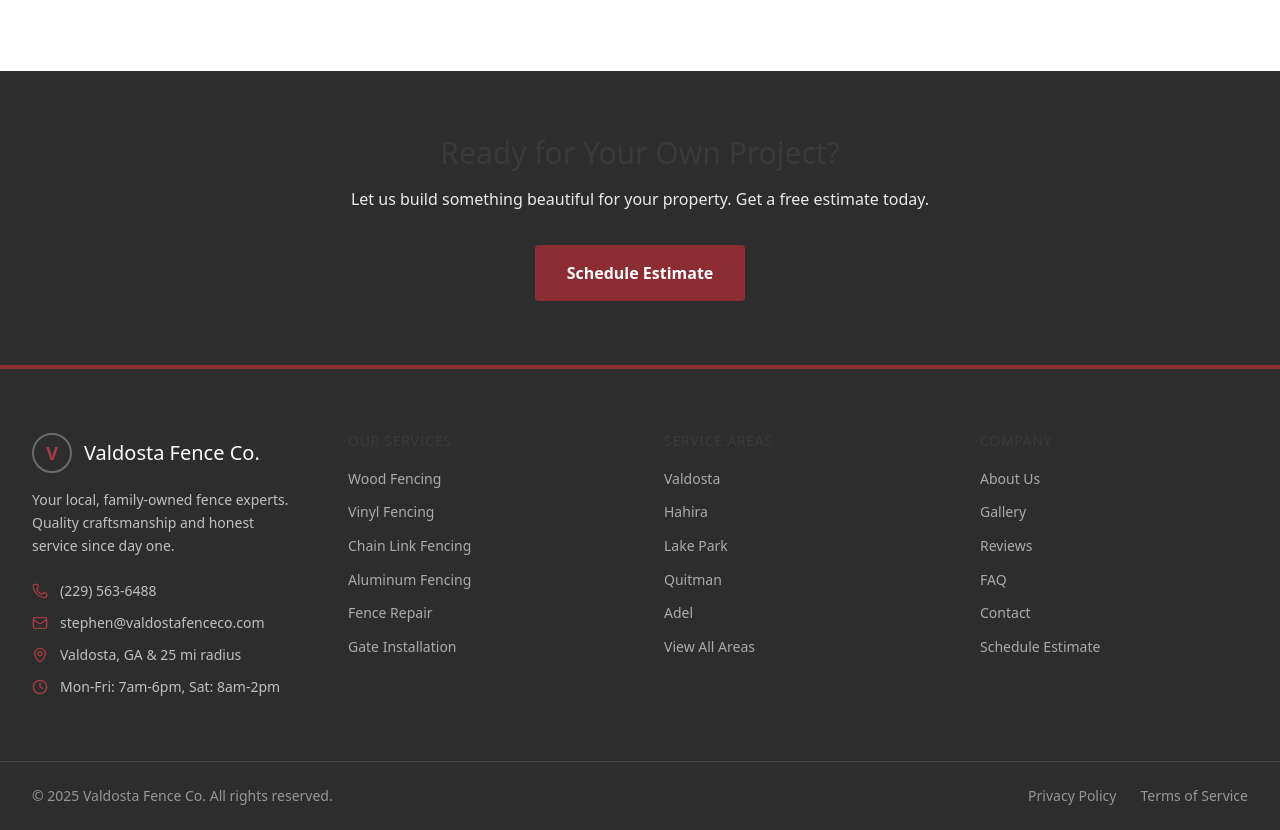
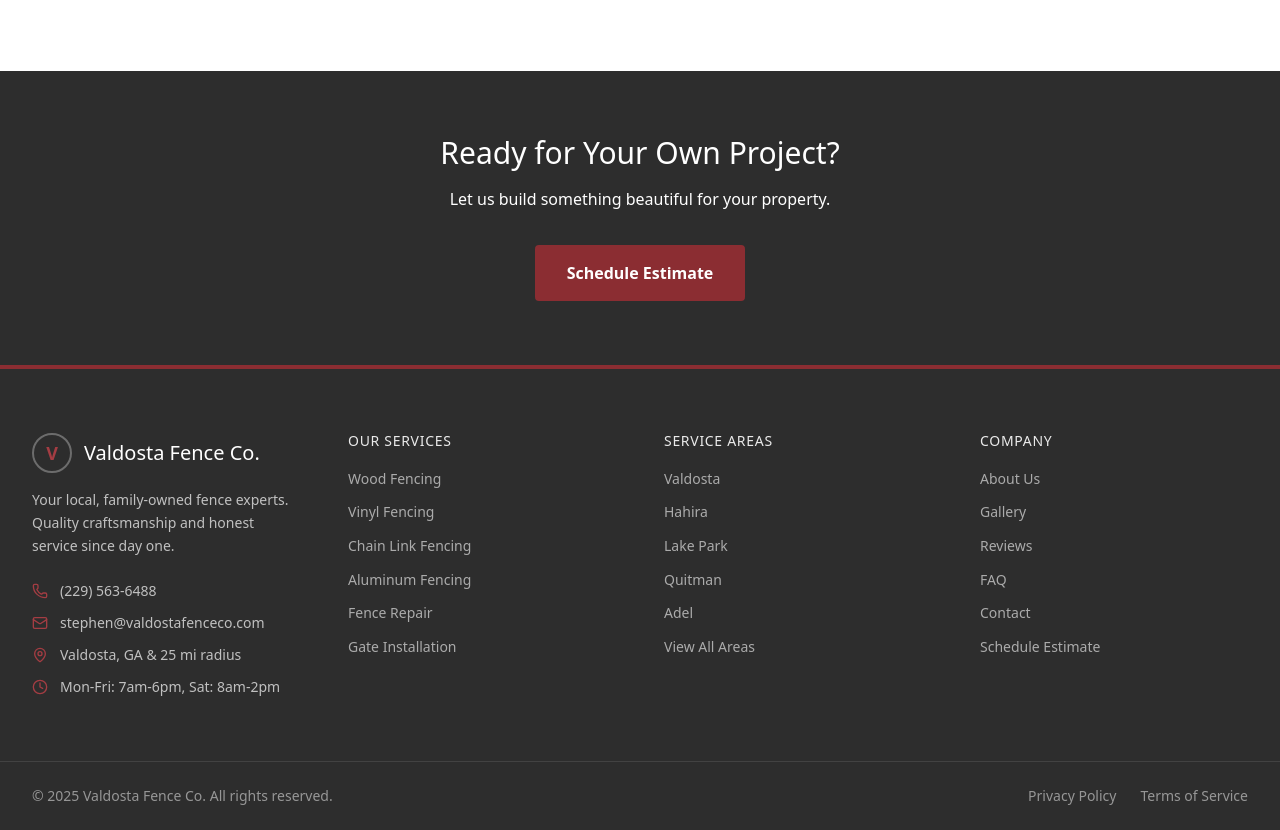
Before and after one commit to stephennewman/valdostafenceco, a Next.js app: page /gallery in a window 1280 px wide. Shown: the part 2100-2930 px from the top of the page. Built offline with nearby package versions, Linux system fonts and the light colour scheme.

Commit message:
fix: Remove View Project hover, fix white text on dark backgrounds

```diff
--- a/app/gallery/page.tsx
+++ b/app/gallery/page.tsx
@@ -46,10 +46,6 @@ export default function GalleryPage() {
                     fill
                     className="object-cover group-hover:scale-105 transition-transform duration-300"
                   />
-                  {/* Hover Overlay */}
-                  <div className="absolute inset-0 bg-[var(--red)]/80 flex items-center justify-center opacity-0 group-hover:opacity-100 transition-opacity">
-                    <span className="text-white font-semibold">View Project</span>
-                  </div>
                 </div>
               </div>
             ))}
@@ -73,8 +69,8 @@ export default function GalleryPage() {
           <h2 className="text-3xl font-[var(--font-serif)] text-white mb-4">
             Ready for Your Own Project?
           </h2>
-          <p className="text-white/90 mb-8">
-            Let us build something beautiful for your property. Get a free estimate today.
+          <p className="text-white mb-8">
+            Let us build something beautiful for your property.
           </p>
           <CTAButton href="/free-estimate" variant="primary" size="lg">
             Schedule Estimate
--- a/app/globals.css
+++ b/app/globals.css
@@ -61,7 +61,6 @@ h1, h2, h3, h4, h5, h6 {
   font-family: var(--font-serif), Georgia, serif;
   font-weight: 400;
   line-height: 1.2;
-  color: var(--charcoal-dark);
 }
 
 /* Focus Styles */
```
